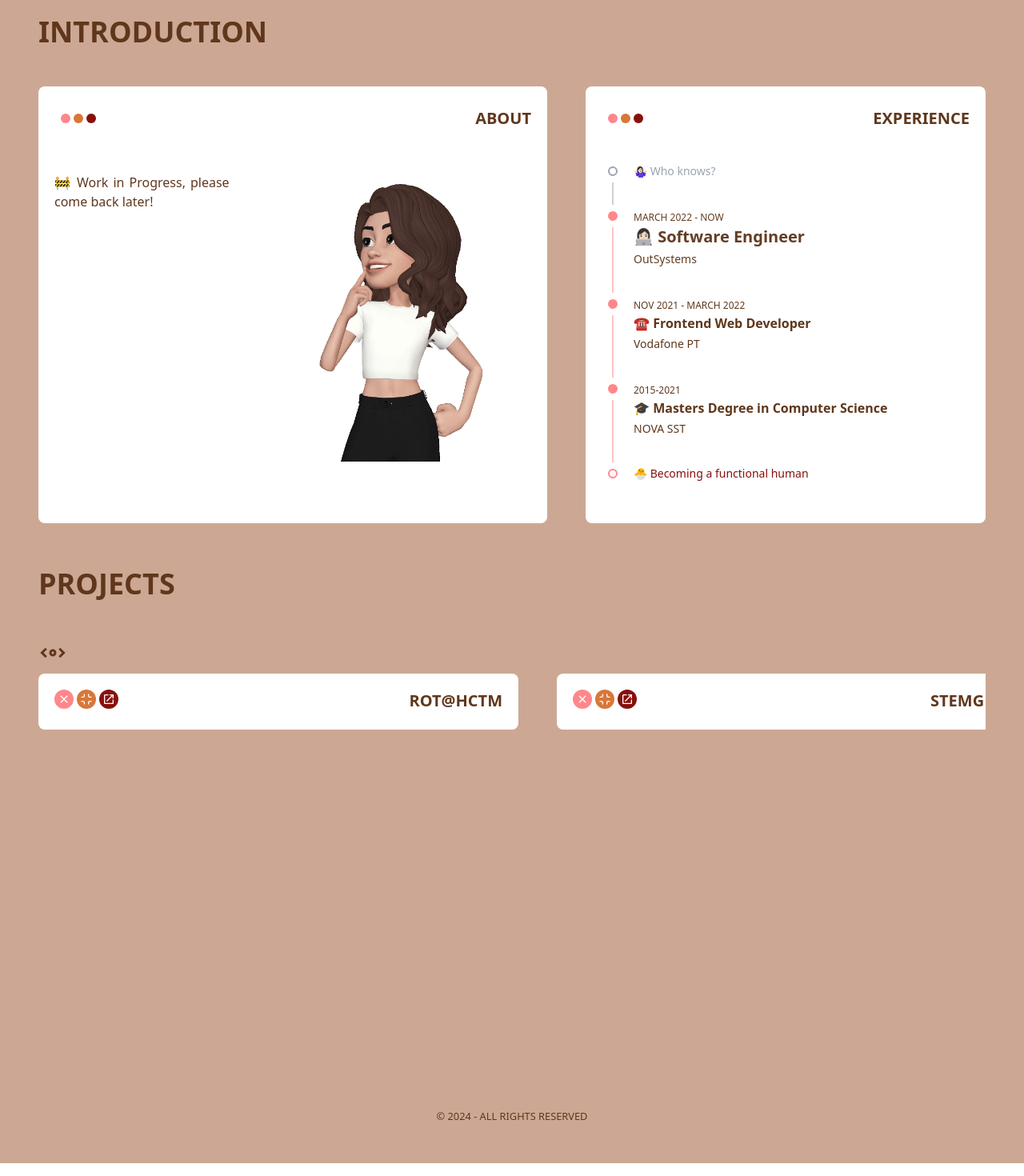
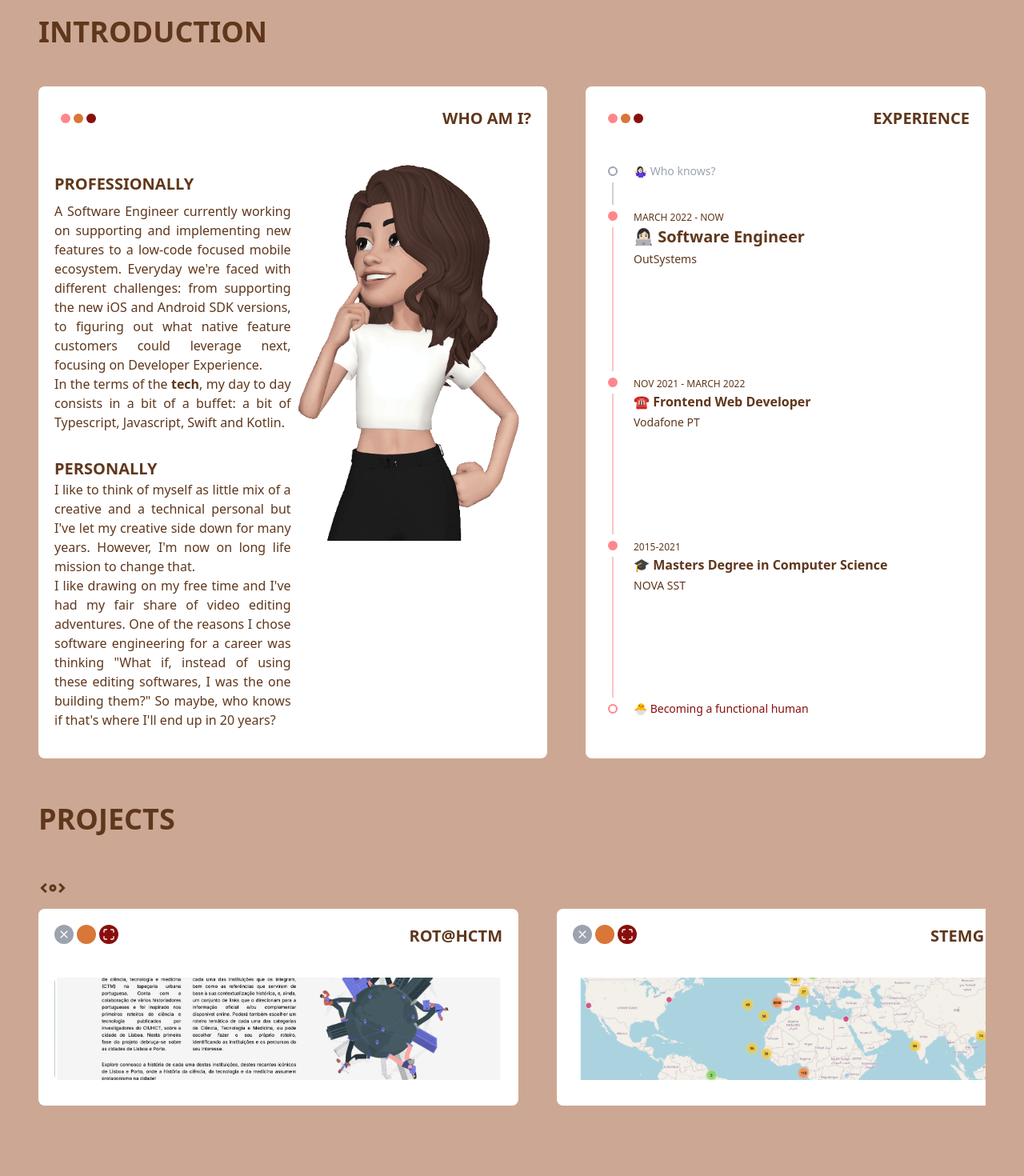
Before and after one commit to mbbcarlos/mbbcarlos.github.io, a Next.js app: page / in a window 1280 px wide. Shown: the part 780-2250 px from the top of the page at 80% size. Built offline with nearby package versions, Linux system fonts and the light colour scheme.

Commit message:
feat: update about

```diff
--- a/src/app/components/card.tsx
+++ b/src/app/components/card.tsx
@@ -3,8 +3,7 @@ import { motion } from "framer-motion";
 import Link from "next/link"
 import { useState } from "react";
 import { FaNode, FaPython, FaReact } from "react-icons/fa";
-import { FiMinimize } from "react-icons/fi";
-import { IoMdOpen } from "react-icons/io";
+import { FiMinimize, FiMaximize } from "react-icons/fi";
 import { MdClose } from "react-icons/md";
 import { RiNextjsFill } from "react-icons/ri";
 import { SiFlask, SiKotlin, SiUnrealengine } from "react-icons/si";
@@ -49,20 +48,22 @@ export default function Card({ cardData, children }: { cardData: CardData, child
         {/** buttons */}
         <div className="flex p-2 gap-1 justify-between">
           <div className="flex gap-1">
-            <button  onClick={() => setIsOpen(false)}>
-              <span className="bg-accent-dark inline-block p-1 rounded-full hover:bg-primary">
+            <button  onClick={() => setIsOpen(false)} disabled={!isOpen}>
+              <span className={`${isOpen ? 'bg-accent-dark' : 'bg-gray-400'} inline-block p-1 rounded-full hover:disabled:bg-gray-400 hover:bg-primary`}>
               <MdClose className="text-white" />
               </span>
 
             </button>
-            <button  onClick={() => setIsOpen(false)} >
-              <span className="bg-[#d87738] inline-block p-1 rounded-full hover:bg-primary">
-                <FiMinimize className="text-white" />
+            <button  disabled={true}>
+              <span className={`bg-[#d87738] inline-block p-1 rounded-full `}>
+                <FiMinimize className="text-[#d87738]" />
               </span>
             </button>
-            <button onClick={() => setIsOpen(true)} className="pointer-events-auto">
+            <button onClick={() => setIsOpen(!isOpen)} className="pointer-events-auto">
               <span className="bg-accent box inline-block p-1 rounded-full hover:bg-primary">
-                <IoMdOpen className="text-white" />
+                {isOpen ? <FiMinimize className="text-white" /> :
+                <FiMaximize className="text-white" />
+                }
               </span>
             </button>
           </div>
@@ -74,29 +75,28 @@ export default function Card({ cardData, children }: { cardData: CardData, child
           animate={isOpen ? "open" : "closed"}
           variants={{
             open: {
-              opacity: 1,
-              y: 0,
+
+              y: 30,
               transition: { type: "spring", stiffness: 300, damping: 24 }
             },
-            closed: { opacity: 0, y: 20,transition: { duration: 0.2 } }
+            closed: {  y: 20, transition: { duration: 0.2 } }
           }}
         >
           {isOpen ?  <>
-          <div className={"flex p-2 flex-col md:flex-row gap-4 justify-between"}>
+          <motion.div className={"flex p-2 flex-col md:flex-row gap-4 justify-between"}>
             <div className="flex flex-col ">
-
-              <div className="max-w-72 mt-4 text-md text-justify h-full">
+              <div className="max-w-72 text-md text-justify h-full">
               {children}
               </div>
 
             </div>
             <div className={"flex flex-col md:max-w-[40%]"}>
-              <div className={""}>
+              <Link href={cardData.link ? cardData.link : ''} className={""}>
                   <img src={cardData.thumbnail} className="rounded-md  aspect-square object-center object-cover" alt={""} />
-              </div>
+              </Link>
             </div>
-          </div>
-          <div className={"flex flex-row justify-between items-end text-sm w-full p-2"}>
+          </motion.div>
+          <motion.div className={"flex flex-row justify-between items-end text-sm w-full p-2 mb-8"}>
             <div>
                 <small>Built with</small>
                 <div className="flex flex-row gap-2" >
@@ -109,8 +109,14 @@ export default function Card({ cardData, children }: { cardData: CardData, child
                   See More {">"}
               </Link> : null
             }
-          </div></>
-          : null}
+          </motion.div></>
+          :
+          <motion.div className={"flex flex-row justify-between w-full  p-2 mb-8"}>
+               <Link href={cardData.link ? cardData.link : ''} className={"w-full"}>
+                  <img src={cardData.thumbnail} className="rounded-md  aspect-video object-center object-cover h-32 w-full" alt={""} />
+              </Link>
+          </motion.div>
+          }
         </motion.div>
 
     </div>
--- a/src/app/sections/about.tsx
+++ b/src/app/sections/about.tsx
@@ -13,18 +13,31 @@ export default function Introduction({ }) {
       <div className="flex flex-col md:flex-row gap-12 w-full justify-between overflow-auto scrollbar-hide pt-12 pb-2">
       <SimpleCard data={{
             id: "about",
-            title: "About",
+            title: "Who am i?",
             style: "grow"
           }}>
             <div className="flex flex-col md:flex-row">
-              <div className="flex flex-col w-auto md:w-[70%] ">
-              <div className=" mt-4 text-md text-justify h-full">
-                  🚧 Work in Progress, please come back later!
+              <div className="flex flex-col w-auto md:w-[70%] justify-between">
+                <div className=" mt-4 text-md text-justify h-full">
+                  <div className="mb-4">
+                    <h3 className="text-xl uppercase font-semibold mb-2">Professionally</h3>
+                    <p>A Software Engineer currently working on supporting and implementing new features to a low-code focused mobile ecosystem. Everyday we&apos;re faced with different challenges: from supporting the new iOS and Android SDK versions, to figuring out what native feature customers could leverage next, focusing on Developer Experience.</p>
+                    <p>In the terms of the <b>tech</b>, my day to day consists in a bit of a buffet: a bit of Typescript, Javascript, Swift and Kotlin.</p>
                   </div>
+                </div>
+                <div className=" mt-4 text-md text-justify h-full">
+                  <div className="mb-4">
+                  <h3 className="text-xl uppercase font-semibold">Personally</h3>
+                  <p>I like to think of myself as little mix of a creative and a technical personal but I&apos;ve let my creative side down for many years. However, I&apos;m now on long life mission to change that.</p>
+                  <p>I like drawing on my free time and I&apos;ve had my fair share of video editing adventures. One of the reasons I chose software engineering for a career was thinking &quot;What if, instead of using these editing softwares, I was the one building them?&quot; So maybe, who knows if that&apos;s where I&apos;ll end up in 20 years? </p>
+                  </div>
+
+
+                </div>
               </div>
               <div className="flex flex-col ">
 
-                  <img src="/images/thinking.gif" className="w-auto" alt={"thinking image"} />
+                  <img src="/images/cropped.gif" className="w-auto" alt={"thinking image"} />
 
               </div>
             </div>
--- a/src/app/sections/projects.tsx
+++ b/src/app/sections/projects.tsx
@@ -19,7 +19,7 @@ export default function Projects({ }) {
             thumbnail:  "/images/rotstem.png"
           }}>
             <div className="flex h-full flex-col justify-between">
-              <p>A website that allows you to explore the history of Portugal`&apos;`s most important science, technology and medicine institutions. It offers an interactive map experience, immersing the user in the historical context of the historical institutions</p>
+              <p>A website that allows you to explore the history of Portugal&apos;s most important science, technology and medicine institutions. It offers an interactive map experience, immersing the user in the historical context of the historical institutions</p>
               <small>@ CIUHCT Copyrights reserved</small>
             </div>
           </Card>
```
Also changed, not shown: public/images/cropped.gif (added), public/images/thinking.gif.
